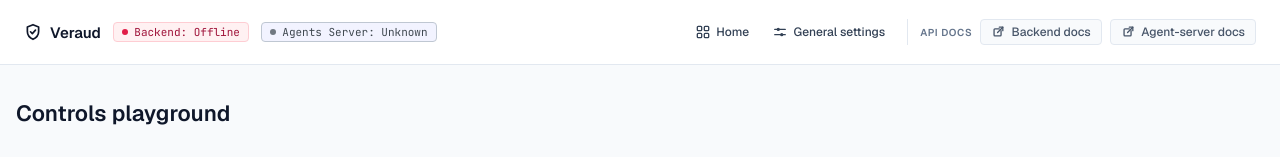
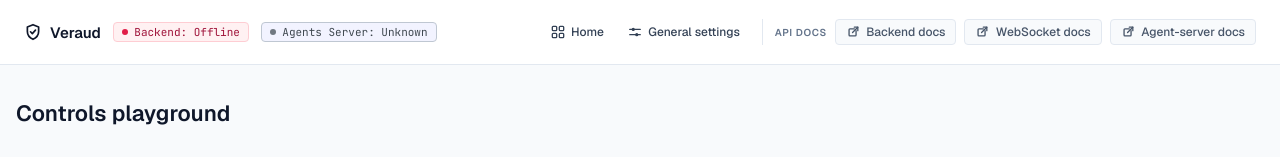
Before and after one commit to redsquirrelx/veraud, a React (Vite) app in the folder frontend/: page /test/controls in a window 1280 px wide. Shown: the top 157 px of the page. Built offline with nearby package versions, Linux system fonts and the light colour scheme; no server answers.

Commit message:
feat(frontend): update header docs links

```diff
--- a/frontend/src/app/layout.tsx
+++ b/frontend/src/app/layout.tsx
@@ -6,7 +6,13 @@ import { useBackendStatus, type ServiceStatus } from "./useBackendStatus.ts"
 import "./layout.css"
 
 const backendDocsUrl = `${(import.meta.env.VITE_BACKEND_URL ?? "http://localhost:7501").replace(/\/+$/, "")}/docs`
+const websocketDocsUrl = `${backendDocsUrl}/ws`
 const agentServerDocsUrl = `${(import.meta.env.VITE_AGENT_SERVER_URL ?? "http://localhost:7502").replace(/\/+$/, "")}/docs`
+const documentationLinks = [
+  { label: "Backend docs", url: backendDocsUrl },
+  { label: "WebSocket docs", url: websocketDocsUrl },
+  { label: "Agent-server docs", url: agentServerDocsUrl },
+]
 
 function StatusBadge({ label, status }: { label: string; status: ServiceStatus }) {
   const online = status === "online"
@@ -59,14 +65,12 @@ export function AppLayout() {
             </nav>
             <nav className="app-nav app-docs-nav" aria-label="API documentation">
               <span className="app-docs-label">API docs</span>
-          <a href={backendDocsUrl} target="_blank" rel="noopener noreferrer" aria-label="Backend docs (opens in a new tab)">
+              {documentationLinks.map(({ label, url }) => (
+                <a key={label} href={url} target="_blank" rel="noopener noreferrer" aria-label={`${label} (opens in a new tab)`}>
                   <ExternalIcon size={14} />
-            Backend docs
+                  {label}
                 </a>
-          <a href={agentServerDocsUrl} target="_blank" rel="noopener noreferrer" aria-label="Agent-server docs (opens in a new tab)">
-            <ExternalIcon size={14} />
-            Agent-server docs
-          </a>
+              ))}
             </nav>
           </div>
         </header>
```
Lines whose indentation alone changed are shown as unchanged.
